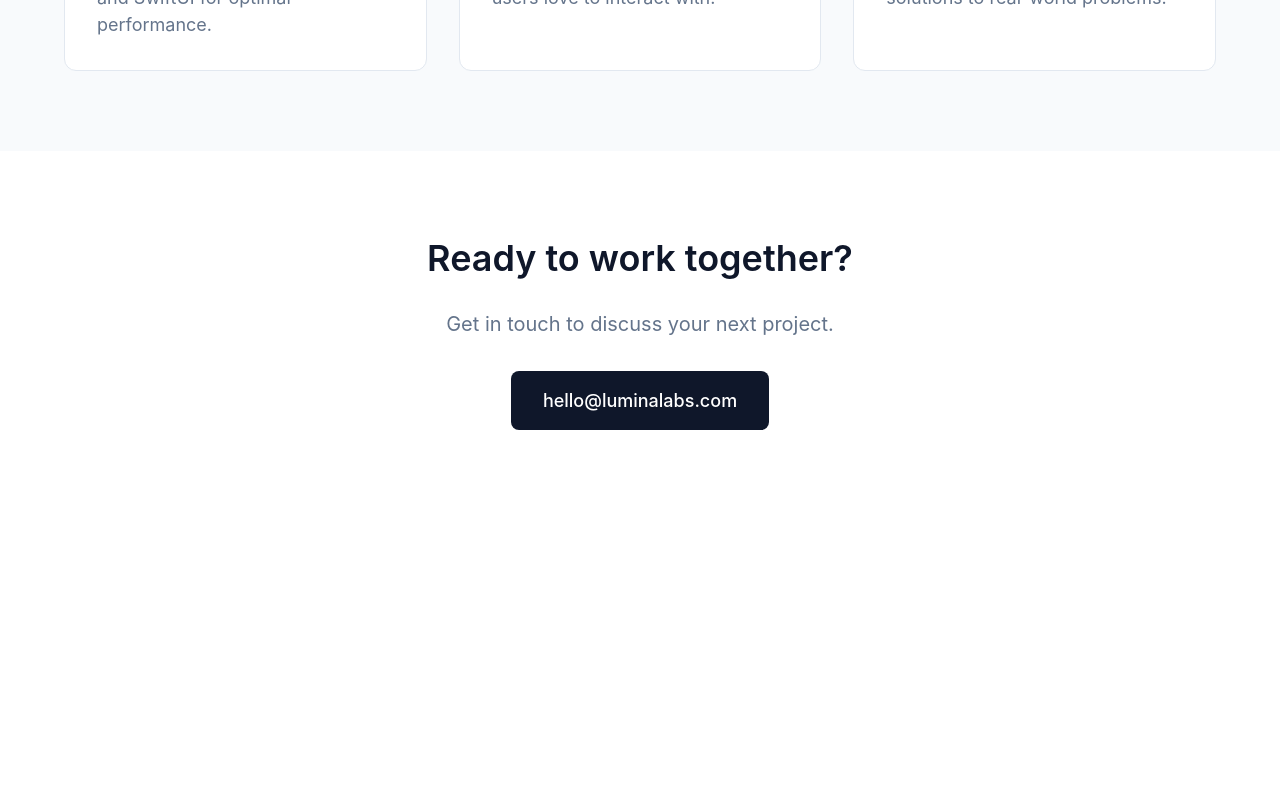
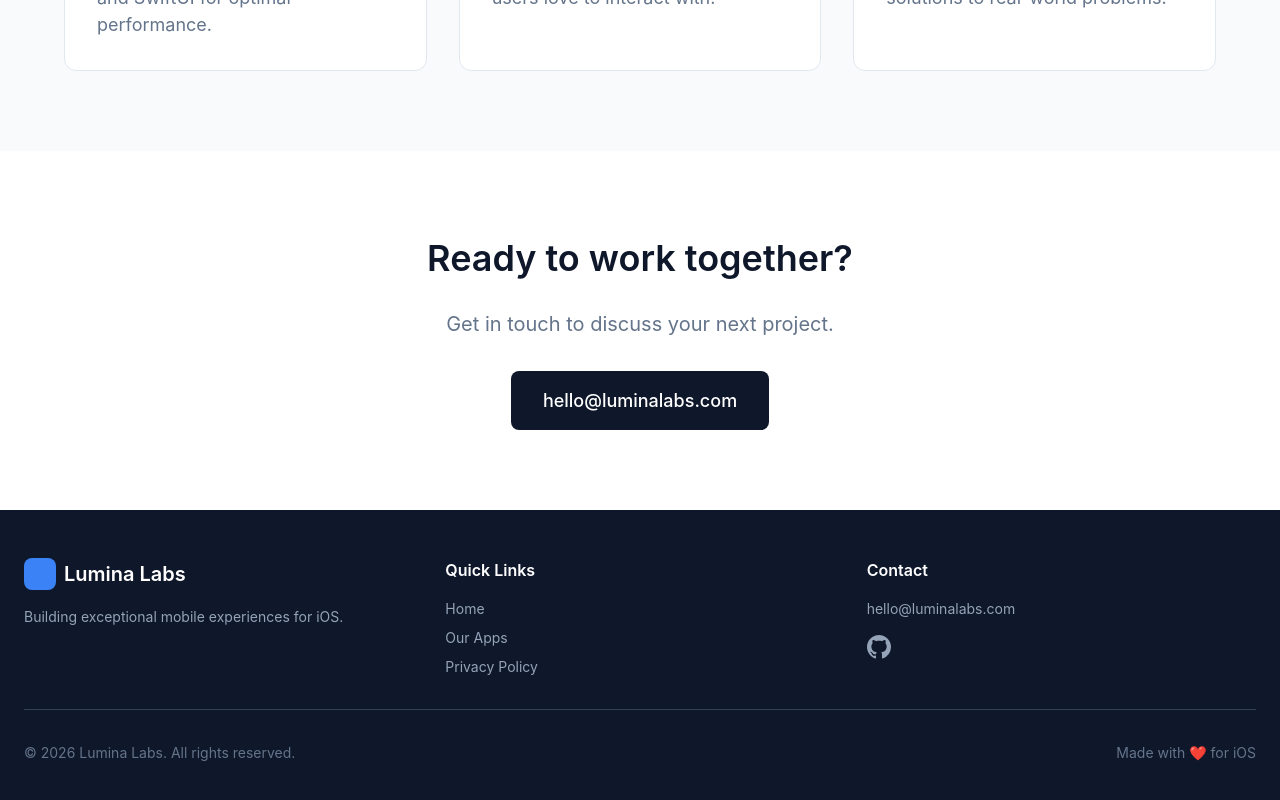
Before and after one commit to LuminaLabsIo/luminalabs-website, a Next.js app: page / in a window 1280 px wide. Shown: the part 884-1684 px from the top of the page. Before the commit the page ends 1394 px from the top, so only its background shows below. Built offline with nearby package versions, Linux system fonts and the light colour scheme.

Commit message:
Add professional footer with links and contact info

```diff
--- a/app/layout.tsx
+++ b/app/layout.tsx
@@ -1,6 +1,7 @@
 import type { Metadata } from "next";
 import "./globals.css";
 import Navbar from "@/components/Navbar";
+import Footer from "@/components/Footer";
 
 export const metadata: Metadata = {
   title: "Lumina Labs - iOS App Development",
@@ -14,9 +15,17 @@
 }>) {
   return (
     <html lang="en">
-      <body>
+      <body style={{
+        display: 'flex',
+        flexDirection: 'column',
+        minHeight: '100vh',
+        margin: 0
+      }}>
         <Navbar />
-        {children}
+        <div style={{ flex: 1 }}>
+          {children}
+        </div>
+        <Footer />
       </body>
     </html>
   );
--- /dev/null
+++ b/components/Footer.tsx
@@ -0,0 +1,182 @@
+export default function Footer() {
+  return (
+    <footer style={{
+      backgroundColor: '#0f172a',
+      color: 'white',
+      padding: '3rem 1.5rem',
+      marginTop: 'auto'
+    }}>
+      <div style={{
+        maxWidth: '80rem',
+        margin: '0 auto'
+      }}>
+        {/* Main Footer Content */}
+        <div style={{
+          display: 'grid',
+          gridTemplateColumns: 'repeat(auto-fit, minmax(200px, 1fr))',
+          gap: '2rem',
+          marginBottom: '2rem'
+        }}>
+
+          {/* Company Info */}
+          <div>
+            <div style={{
+              display: 'flex',
+              alignItems: 'center',
+              gap: '0.5rem',
+              marginBottom: '1rem'
+            }}>
+              <div style={{
+                width: '2rem',
+                height: '2rem',
+                backgroundColor: '#3b82f6',
+                borderRadius: '0.5rem'
+              }}></div>
+              <span style={{
+                fontSize: '1.25rem',
+                fontWeight: '600'
+              }}>
+                Lumina Labs
+              </span>
+            </div>
+            <p style={{
+              color: '#94a3b8',
+              fontSize: '0.875rem',
+              lineHeight: '1.5'
+            }}>
+              Building exceptional mobile experiences for iOS.
+            </p>
+          </div>
+
+          {/* Quick Links */}
+          <div>
+            <h3 style={{
+              fontSize: '1rem',
+              fontWeight: '600',
+              marginBottom: '1rem'
+            }}>
+              Quick Links
+            </h3>
+            <nav style={{
+              display: 'flex',
+              flexDirection: 'column',
+              gap: '0.5rem'
+            }}>
+              <a
+                href="/"
+                style={{
+                  color: '#94a3b8',
+                  textDecoration: 'none',
+                  fontSize: '0.875rem',
+                  transition: 'color 0.2s'
+                }}
+              >
+                Home
+              </a>
+              <a
+                href="/apps"
+                style={{
+                  color: '#94a3b8',
+                  textDecoration: 'none',
+                  fontSize: '0.875rem',
+                  transition: 'color 0.2s'
+                }}
+              >
+                Our Apps
+              </a>
+              <a
+                href="/privacy"
+                style={{
+                  color: '#94a3b8',
+                  textDecoration: 'none',
+                  fontSize: '0.875rem',
+                  transition: 'color 0.2s'
+                }}
+              >
+                Privacy Policy
+              </a>
+            </nav>
+          </div>
+
+          {/* Contact */}
+          <div>
+            <h3 style={{
+              fontSize: '1rem',
+              fontWeight: '600',
+              marginBottom: '1rem'
+            }}>
+              Contact
+            </h3>
+            <a
+              href="mailto:hello@luminalabs.com"
+              style={{
+                color: '#94a3b8',
+                textDecoration: 'none',
+                fontSize: '0.875rem',
+                display: 'block',
+                marginBottom: '1rem'
+              }}
+            >
+              hello@luminalabs.com
+            </a>
+
+            {/* Social Links (Optional - you can remove if you don't have socials yet) */}
+            <div style={{
+              display: 'flex',
+              gap: '1rem',
+              marginTop: '1rem'
+            }}>
+              {/* GitHub */}
+              <a
+                href="https://github.com/LuminaLabsIo"
+                target="_blank"
+                rel="noopener noreferrer"
+                style={{
+                  color: '#94a3b8',
+                  textDecoration: 'none',
+                  fontSize: '1.25rem'
+                }}
+                aria-label="GitHub"
+              >
+                <svg
+                  width="24"
+                  height="24"
+                  viewBox="0 0 24 24"
+                  fill="currentColor"
+                >
+                  <path d="M12 0C5.37 0 0 5.37 0 12c0 5.31 3.435 9.795 8.205 11.385.6.105.825-.255.825-.57 0-.285-.015-1.23-.015-2.235-3.015.555-3.795-.735-4.035-1.41-.135-.345-.72-1.41-1.23-1.695-.42-.225-1.02-.78-.015-.795.945-.015 1.62.87 1.845 1.23 1.08 1.815 2.805 1.305 3.495.99.105-.78.42-1.305.765-1.605-2.67-.3-5.46-1.335-5.46-5.925 0-1.305.465-2.385 1.23-3.225-.12-.3-.54-1.53.12-3.18 0 0 1.005-.315 3.3 1.23.96-.27 1.98-.405 3-.405s2.04.135 3 .405c2.295-1.56 3.3-1.23 3.3-1.23.66 1.65.24 2.88.12 3.18.765.84 1.23 1.905 1.23 3.225 0 4.605-2.805 5.625-5.475 5.925.435.375.81 1.095.81 2.22 0 1.605-.015 2.895-.015 3.3 0 .315.225.69.825.57A12.02 12.02 0 0024 12c0-6.63-5.37-12-12-12z"/>
+                </svg>
+              </a>
+            </div>
+          </div>
+        </div>
+
+        {/* Bottom Bar - Copyright */}
+        <div style={{
+          borderTop: '1px solid #334155',
+          paddingTop: '2rem',
+          display: 'flex',
+          justifyContent: 'space-between',
+          alignItems: 'center',
+          flexWrap: 'wrap',
+          gap: '1rem'
+        }}>
+          <p style={{
+            color: '#64748b',
+            fontSize: '0.875rem',
+            margin: 0
+          }}>
+            © {new Date().getFullYear()} Lumina Labs. All rights reserved.
+          </p>
+          <p style={{
+            color: '#64748b',
+            fontSize: '0.875rem',
+            margin: 0
+          }}>
+            Made with ❤️ for iOS
+          </p>
+        </div>
+      </div>
+    </footer>
+  );
+}
```
